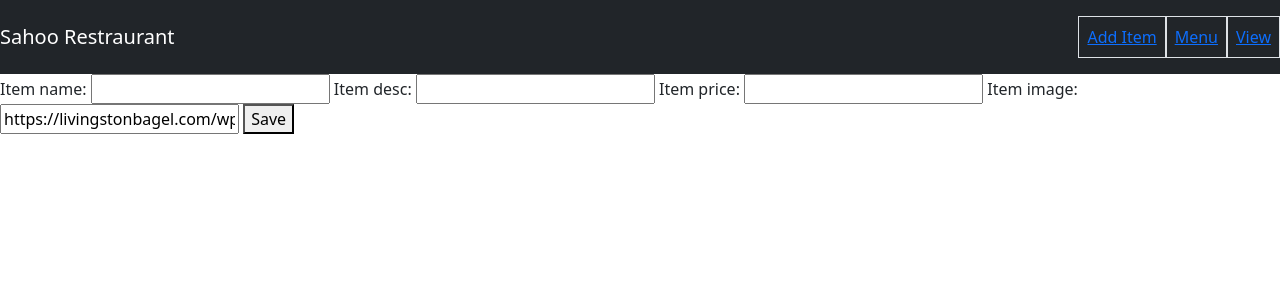
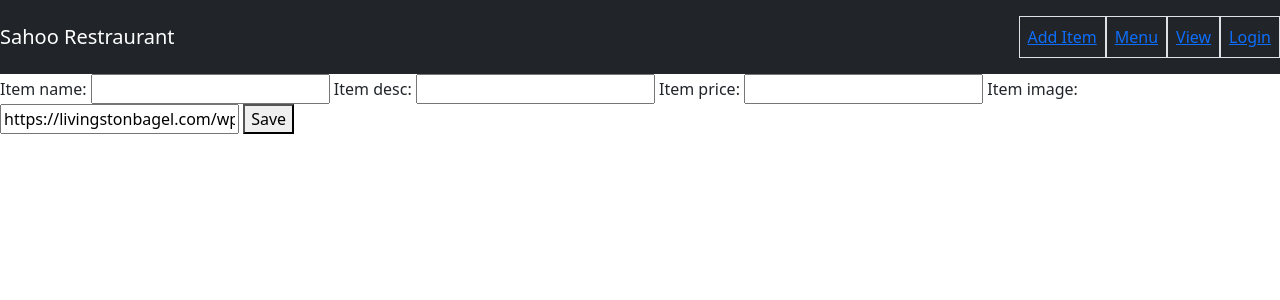
Before and after one commit to ChinmayKumarSahoo77/django_proj1, a Django app: page /food/add in a window 1280 px wide. Shown: the top 300 px of the page. Run offline with Django 4.2, Linux system fonts and the light colour scheme.

Commit message:
Added login and logout feature in navbar based on user login

```diff
--- a/restaurant_site/food/templates/food/base.html
+++ b/restaurant_site/food/templates/food/base.html
@@ -17,6 +17,13 @@
             <a href="#" class="nav-item p-2 border border">Menu</a>
             <a href="#" class="nav-item p-2 border border">View</a>
 
+            {% if user.is_authenticated %}
+                <a href="{% url 'logout' %}" class="nav-item p-2 border border">Logout</a>
+            {% else %}
+                <a href="{% url 'login' %}" class="nav-item p-2 border border">Login</a>
+
+            {% endif %}
+
         </div>
     </nav>
     {% if messages %}
--- a/restaurant_site/users/templates/users/logout.html
+++ b/restaurant_site/users/templates/users/logout.html
@@ -5,4 +5,4 @@
     <button type="submit">Logout</button>
 </form> -->
 
-<h2>You have been logged out, thank you!</h2>
+<h2>You have been logged out successfully, thank you!</h2>
```
